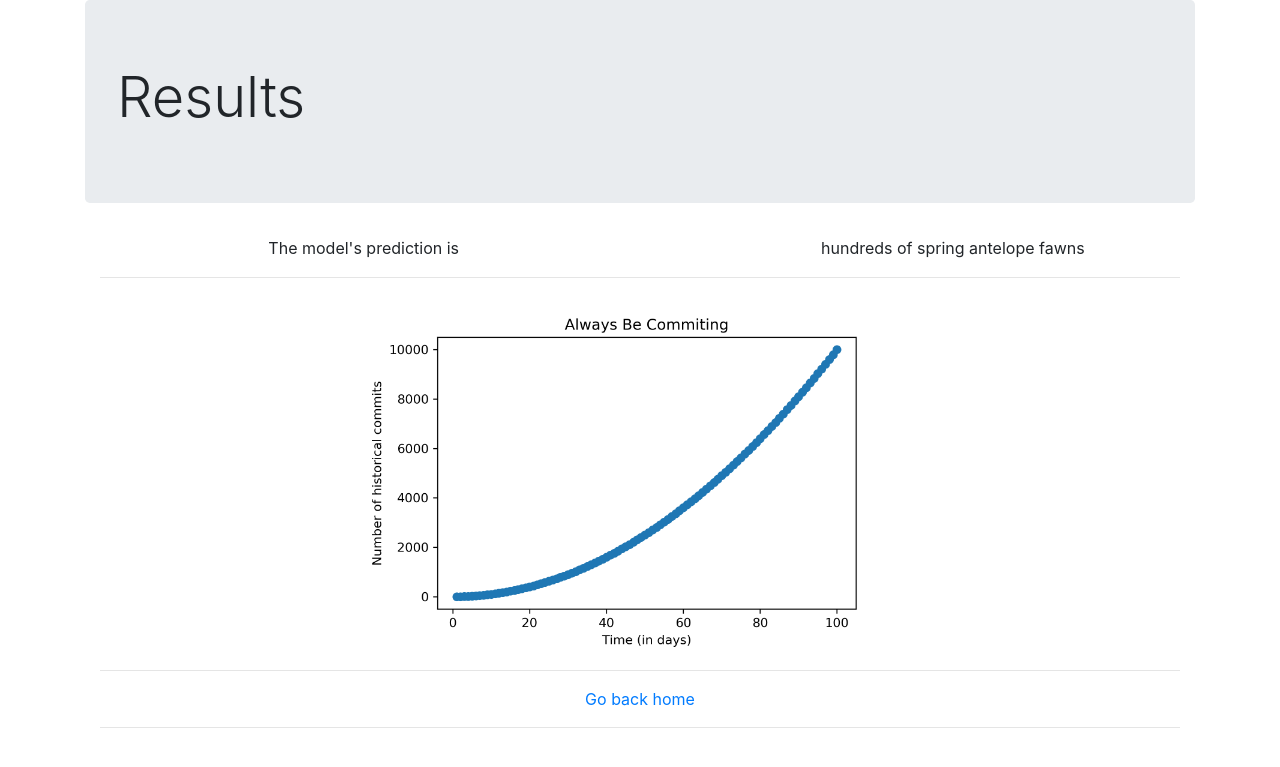
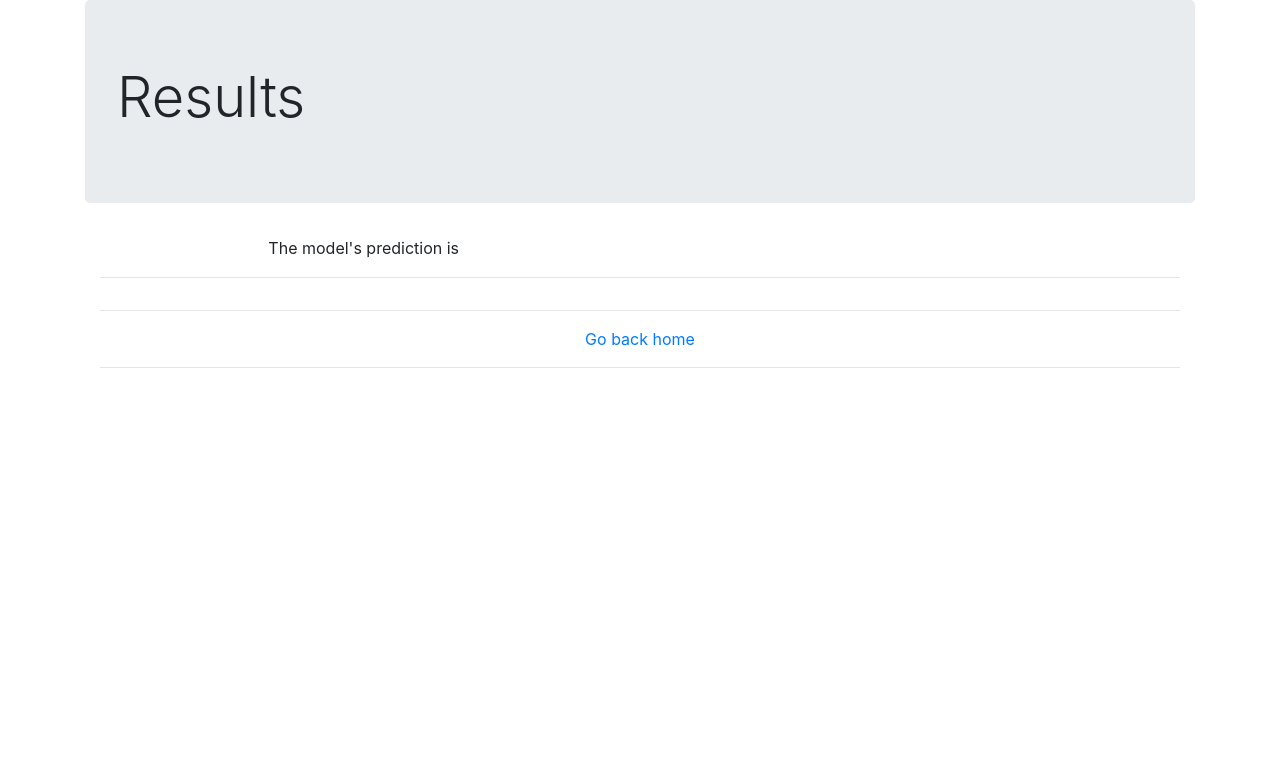
Before and after one commit to cdlc01/flask_qg, a Flask app: template functional_app/templates/results.html in a window 1280 px wide. Shown: the top 767 px of the page. Run offline with Flask 2, Linux system fonts and the light colour scheme; the template is opened without the code that fills it, so the values that code supplies are empty; some libraries are stand-ins or nearby versions.

Commit message:
Update results.html

```diff
--- a/functional_app/templates/results.html
+++ b/functional_app/templates/results.html
@@ -5,7 +5,7 @@
       This is the title that appears in the browser tab.
       Replace it with the title of your app
     -->
-    <title>Spring Fawn Predictor</title>
+    <title>Hate Speech Predictor</title>
     <link rel="stylesheet" media="screen" href="{{ url_for('static', filename='bootstrap.min.css') }}">
   </head>
   <body>
@@ -30,7 +30,6 @@
               </td>
               <!-- Customize this text to describe the result -->
               <td class="align-middle" style="width: 33%">
-                hundreds of spring antelope fawns
               </td>
             </tr>
           </tbody>
@@ -42,8 +41,6 @@
               Replace this with something relevant, maybe a freshly-generated
               matplotlib graph?
             -->
-            <img src="{{ url_for('static', filename='upward_sloping_chart.png') }}"
-              alt="upward sloping chart" width="50%">
           </div>
         </div>
         <hr>
```
